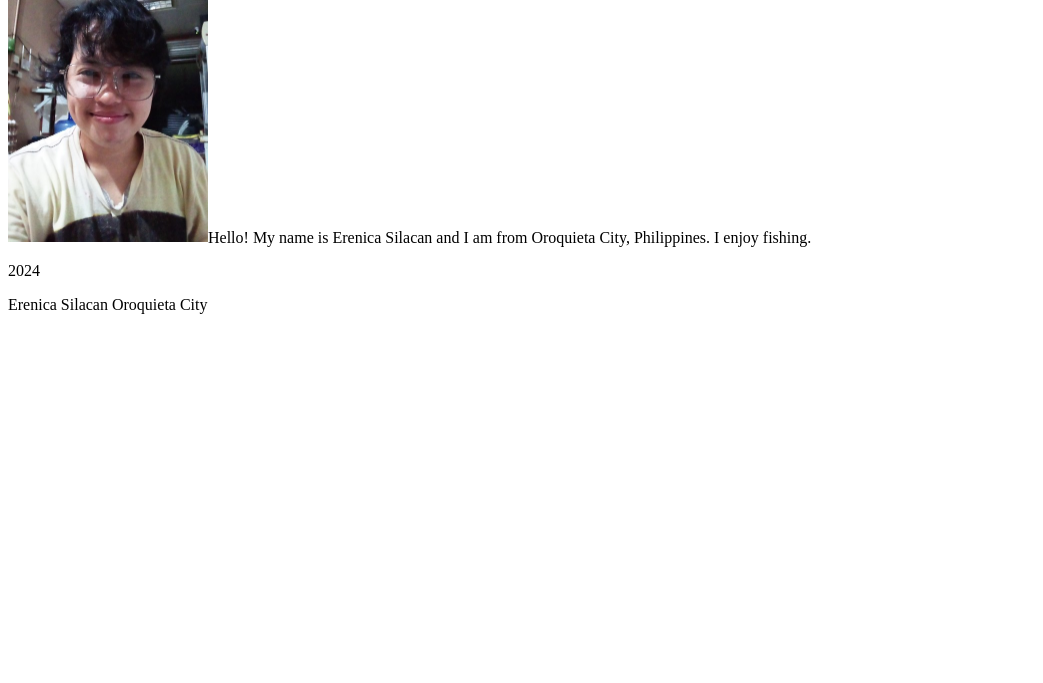
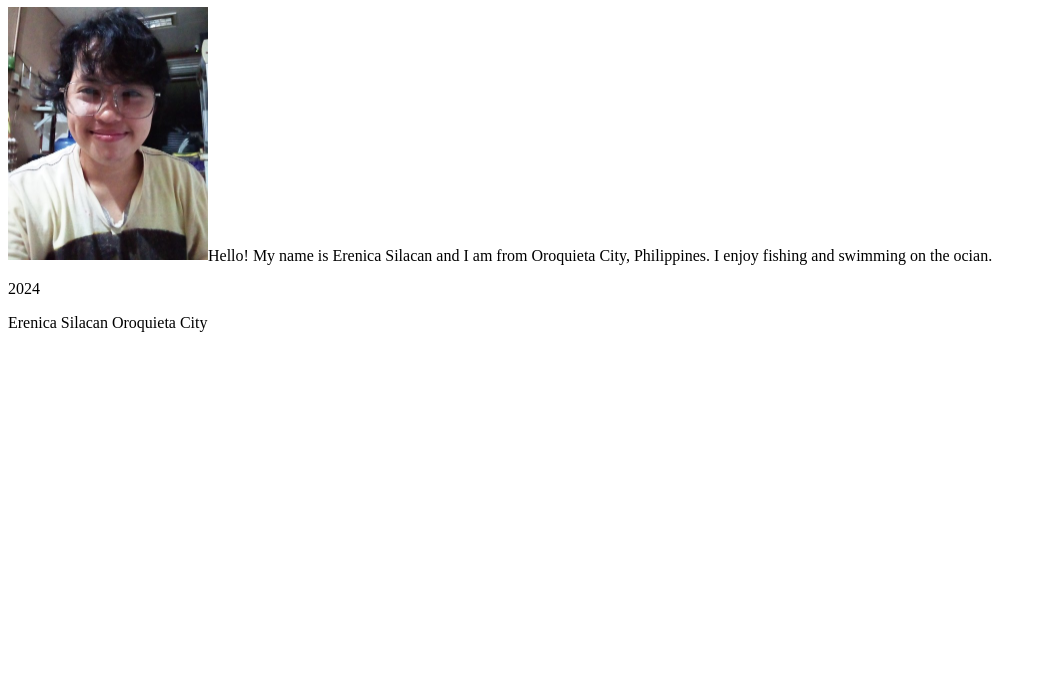
Before and after one commit to ErenicaS/wdd130, a plain HTML site: page index.html in a window 1280 px wide. Shown: the part 117-800 px from the top of the page, without its empty margins (0-1043 px from the left). Drawn offline with Linux system fonts and the light colour scheme.

Commit message:
added home page to wdd130

```diff
--- a/index.html
+++ b/index.html
@@ -7,21 +7,21 @@
     </head>
     <body>
     </body>
- </html>
- <header>
     <nav>
-    <a href="#">Home</a>
+       <a href="#">Home</a>
+       </html>
     <a href="wwr/">Rafting</a>
+    <header>
     <a href="wwr/site-plan-rafting.html">rafting Site Plan</a>
     </nav>
  </header>
  <main>
     <h1>Erenica Silacan | WDD 130</h1>
     <img src="images/profile.jpg" alt="Hello my name is Erenica Silacan" width="200"
-    <p>Hello! My name is Erenica Silacan and I am from Oroquieta City, Philippines. I enjoy fishing. </p>
+    <p>Hello! My name is Erenica Silacan and I am from Oroquieta City, Philippines. I enjoy fishing and swimming on the ocian. </p>
  </main>
  <footer>
-    <p>2024 </p> Erenica Silacan Oroquieta City</p>
+    <pD2>2024 </p> Erenica Silacan Oroquieta City</p>
  </footer>
  </body>
  </html>
```
